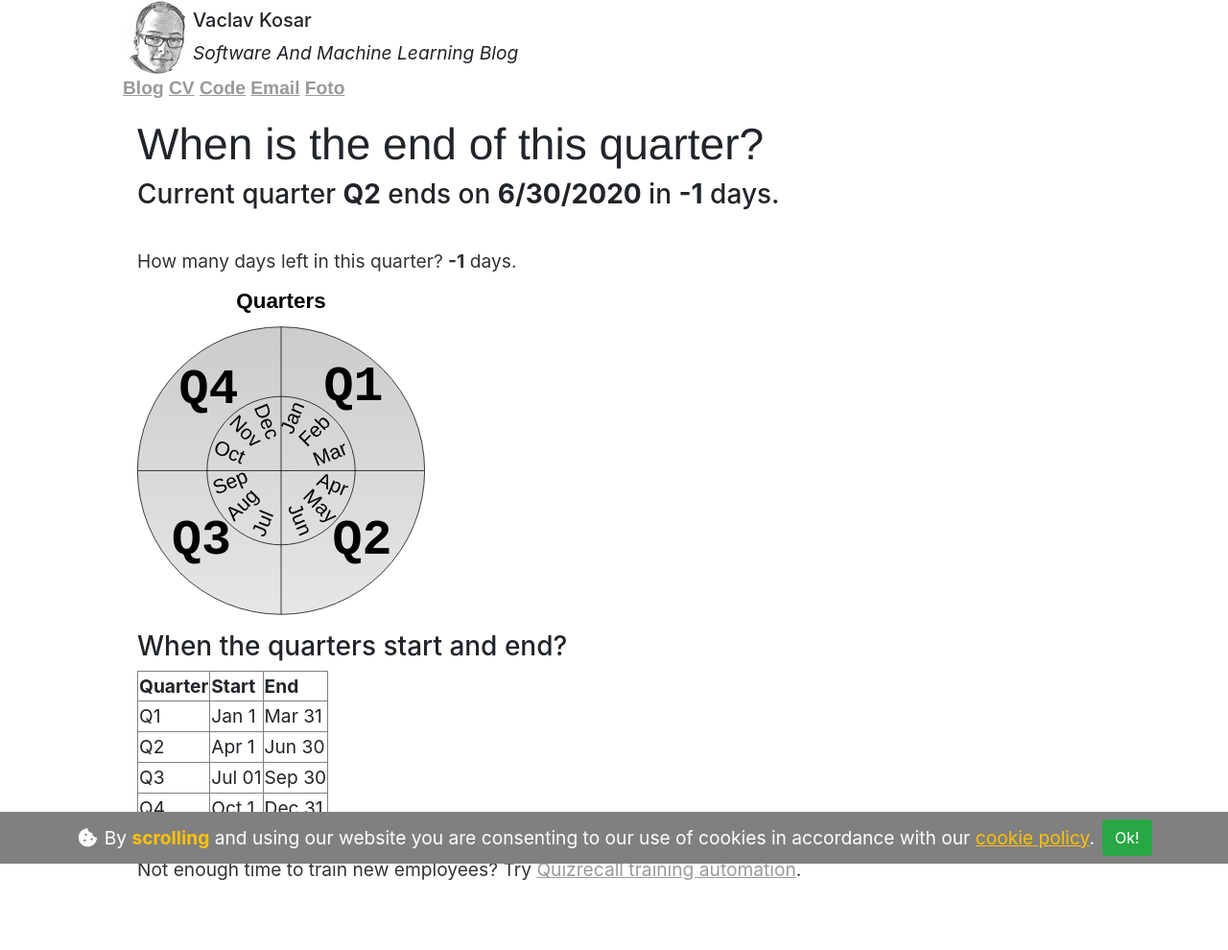
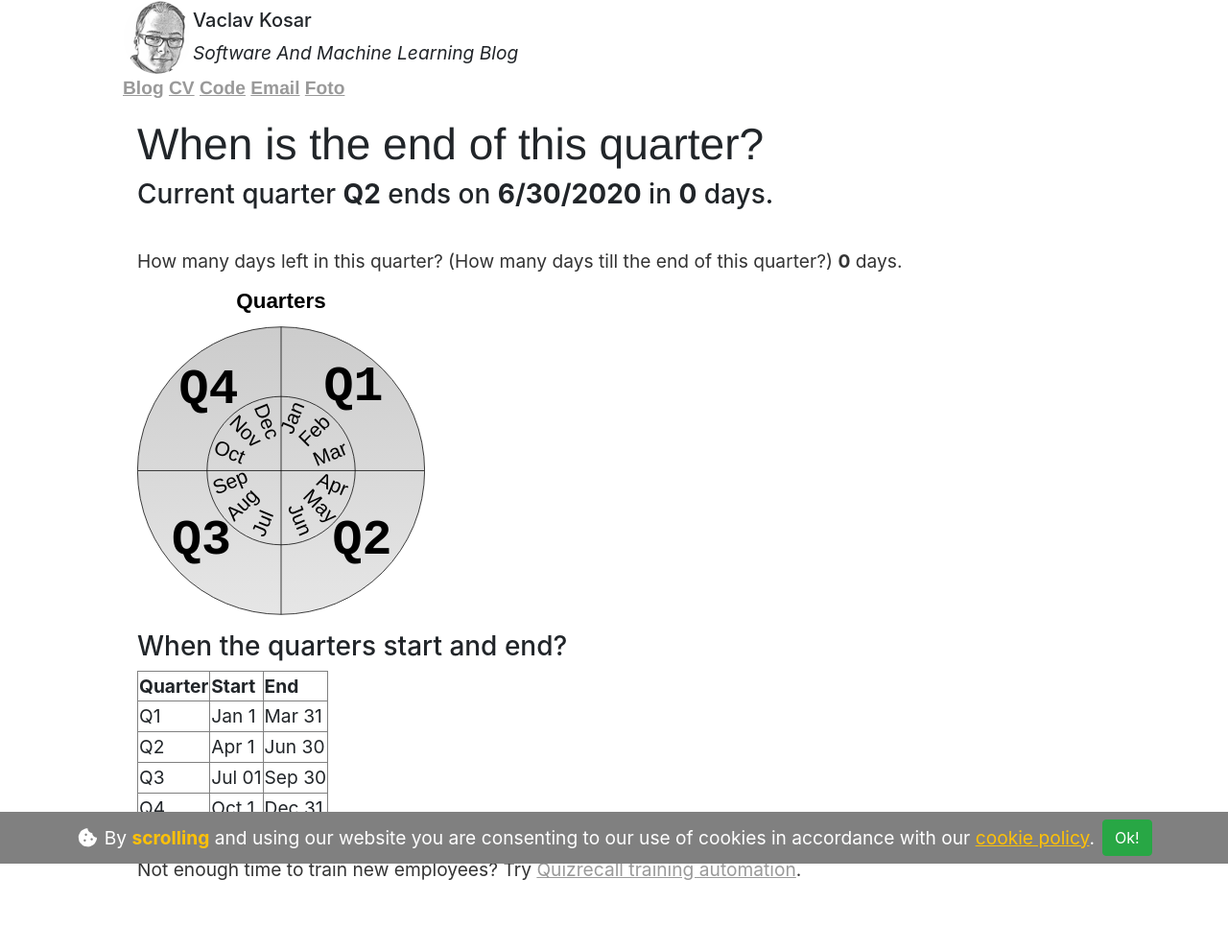
Before and after one commit to vackosar/vackosar.github.io, a Jekyll site: the page built from independent/when-is-the-end-of-current-quarter.md, in a window 1280 px wide. Shown: the whole page at 96% size. Built offline with Jekyll 4.4.1, drawn with Linux system fonts in a browser that asks for light colours; nearby versions of some CDN libraries; library files that are not in the unit come from our copies.

Commit message:
fix when is the end of current quarter

```diff
--- a/independent/when-is-the-end-of-current-quarter.md
+++ b/independent/when-is-the-end-of-current-quarter.md
@@ -9,7 +9,7 @@
 <h3>Current quarter <b id='quarterName'></b> ends on <b id='quarterEnd'></b> in <b id="daysLeft"></b> days.</h3>
 <br>
 
-How many days left in this quarter? <b id="daysLeft2"></b> days.<br>
+How many days left in this quarter? (How many days till the end of this quarter?) <b id="daysLeft2"></b> days.<br>
 
 <p><img src="https://raw.githubusercontent.com/vackosar/vackosar.github.io/master/images/quarters.svg" alt="quarters visualization" style="max-width: 300px"/></p>
 
```
Also changed, not shown: other parts of independent/when-is-the-end-of-current-quarter.md (+1 -1 lines).
